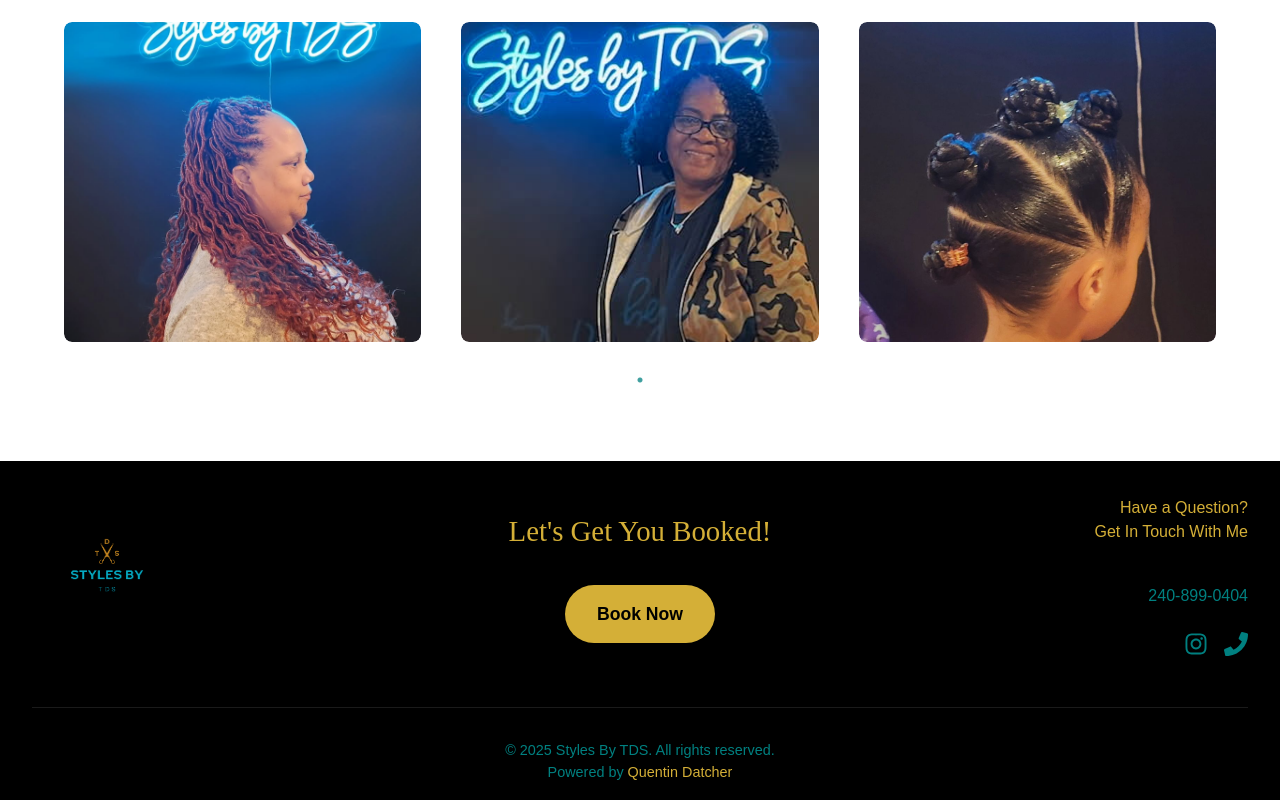
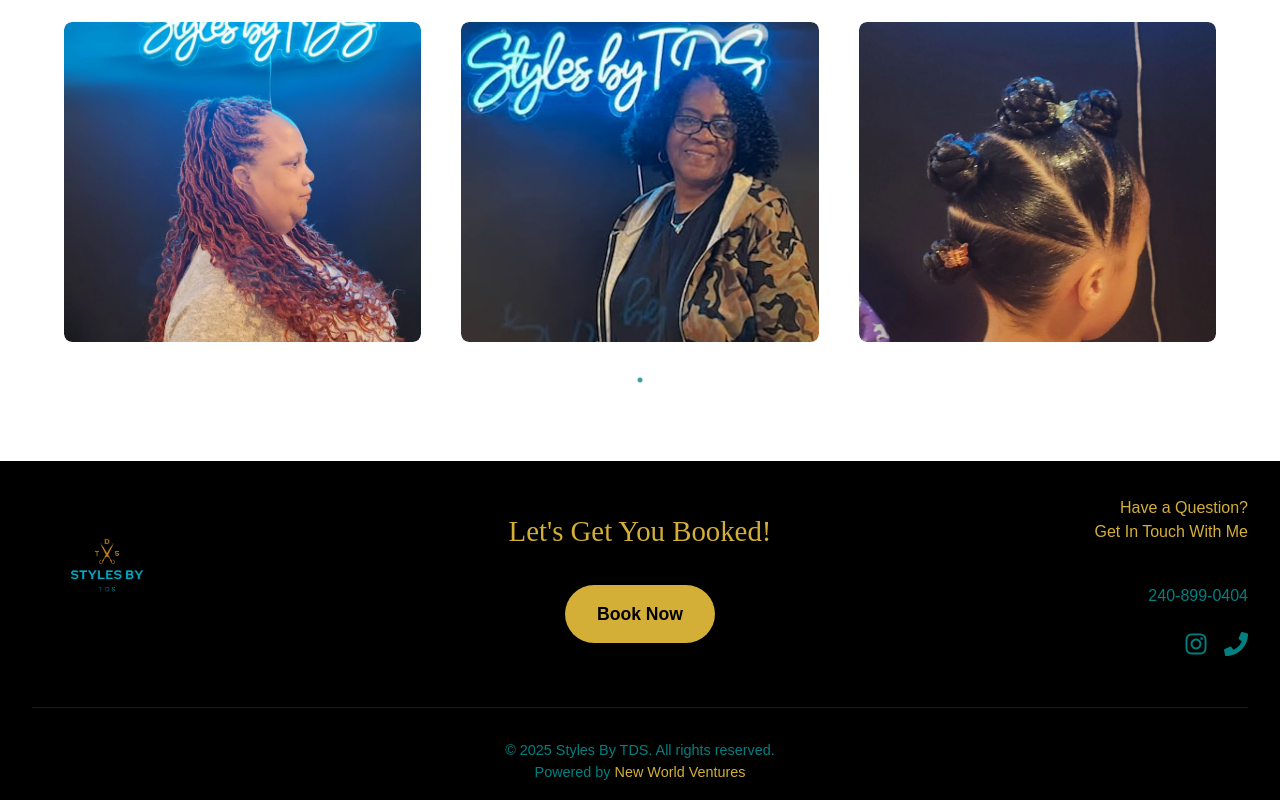
Before and after one commit to QDatcher/Styles-By-TDS, a Next.js app: page / in a window 1280 px wide. Shown: the part 3478-4278 px from the top of the page. Built offline with nearby package versions, Linux system fonts and the light colour scheme.

Commit message:
updated site footer

```diff
--- a/src/components/sections/footer/Footer.tsx
+++ b/src/components/sections/footer/Footer.tsx
@@ -169,11 +169,11 @@ export default function Footer() {
         © {currentYear} Styles By TDS. All rights reserved. <br />
         Powered by{' '}
         <PoweredBy
-          href="https://qdatcher.com"
+          href="https://newworldv.com"
           target="_blank"
           rel="noopener noreferrer"
         >
-          Quentin Datcher
+          New World Ventures
         </PoweredBy>
       </Copyright>
     </FooterContainer>
```
